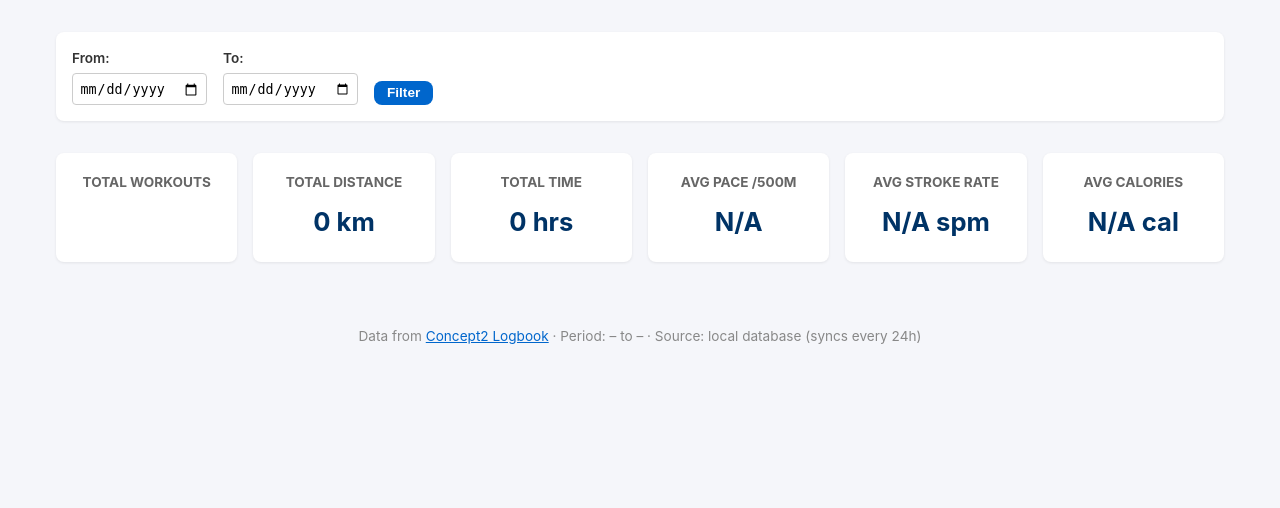
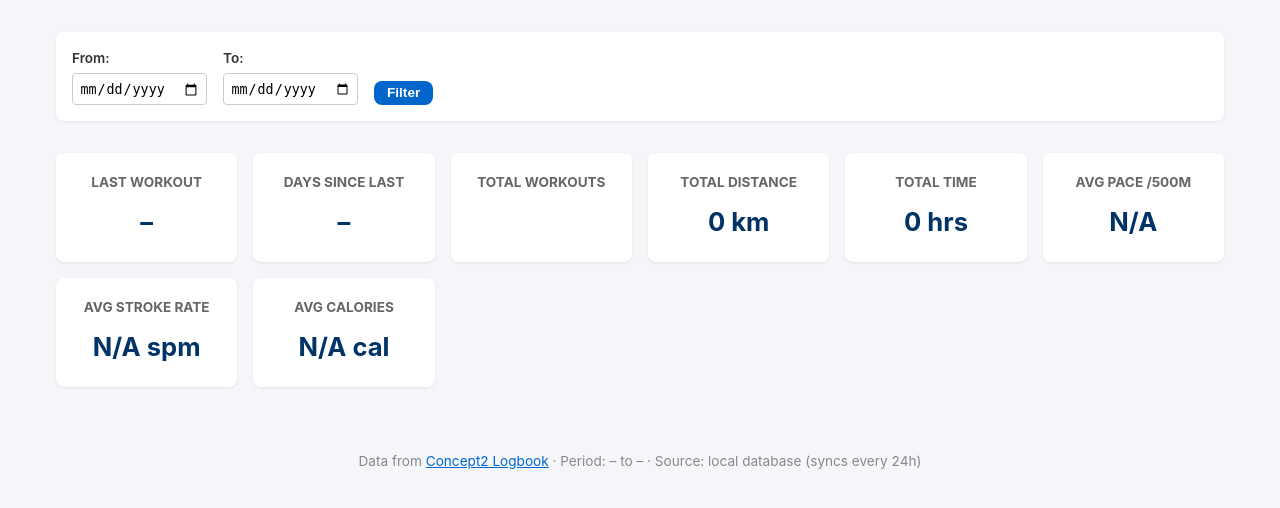
Before and after one commit to eduardocabrera1983/rowing-app, a FastAPI app: template rowing_app/templates/dashboard.html in a window 1280 px wide. Shown: the part 83-591 px from the top of the page. Run offline with FastAPI, Linux system fonts and the light colour scheme; the template is opened without the code that fills it, so the values that code supplies are empty; some libraries are stand-ins or nearby versions.

Commit message:
Add Last Workout and Days Since Last cards to dashboard

```diff
--- a/rowing_app/analytics.py
+++ b/rowing_app/analytics.py
@@ -63,6 +63,8 @@ def compute_summary(df: pd.DataFrame) -> dict[str, Any]:
         "avg_calories": round(df["calories"].mean(), 0) if df["calories"].notna().any() else "N/A",
         "first_workout": df["date"].min().strftime("%Y-%m-%d"),
         "last_workout": df["date"].max().strftime("%Y-%m-%d"),
+        "last_workout_display": df["date"].max().strftime("%d %b %Y"),
+        "days_since_last": (pd.Timestamp.now() - df["date"].max()).days,
         "workout_type_breakdown": df["workout_type"].value_counts().to_dict(),
     }
     return summary
--- a/rowing_app/static/style.css
+++ b/rowing_app/static/style.css
@@ -103,6 +103,7 @@ header nav { display: flex; align-items: center; gap: 1rem; }
 }
 .card h3 { font-size: 0.85rem; color: #666; margin-bottom: 0.5rem; text-transform: uppercase; }
 .card .stat { font-size: 1.6rem; font-weight: 700; color: var(--c2-blue); }
+.card .stat-warn { color: #d35400; }
 
 /* ── Personal Bests ── */
 .personal-bests { margin-bottom: 2rem; }
--- a/rowing_app/templates/dashboard.html
+++ b/rowing_app/templates/dashboard.html
@@ -47,8 +47,14 @@
 
         <!-- ── Summary Cards ──────────────────── -->
         <section class="summary-cards">
+            <div class="card">                <h3>Last Workout</h3>
+                <p class="stat">{{ summary.last_workout_display | default('–') }}</p>
+            </div>
             <div class="card">
-                <h3>Total Workouts</h3>
+                <h3>Days Since Last</h3>
+                <p class="stat{% if summary.days_since_last is defined and summary.days_since_last > 3 %} stat-warn{% endif %}">{{ summary.days_since_last | default('–') }}{% if summary.days_since_last is defined %} day{{ 's' if summary.days_since_last != 1 }}{% endif %}</p>
+            </div>
+            <div class="card">                <h3>Total Workouts</h3>
                 <p class="stat">{{ summary.total_workouts }}</p>
             </div>
             <div class="card">
```
